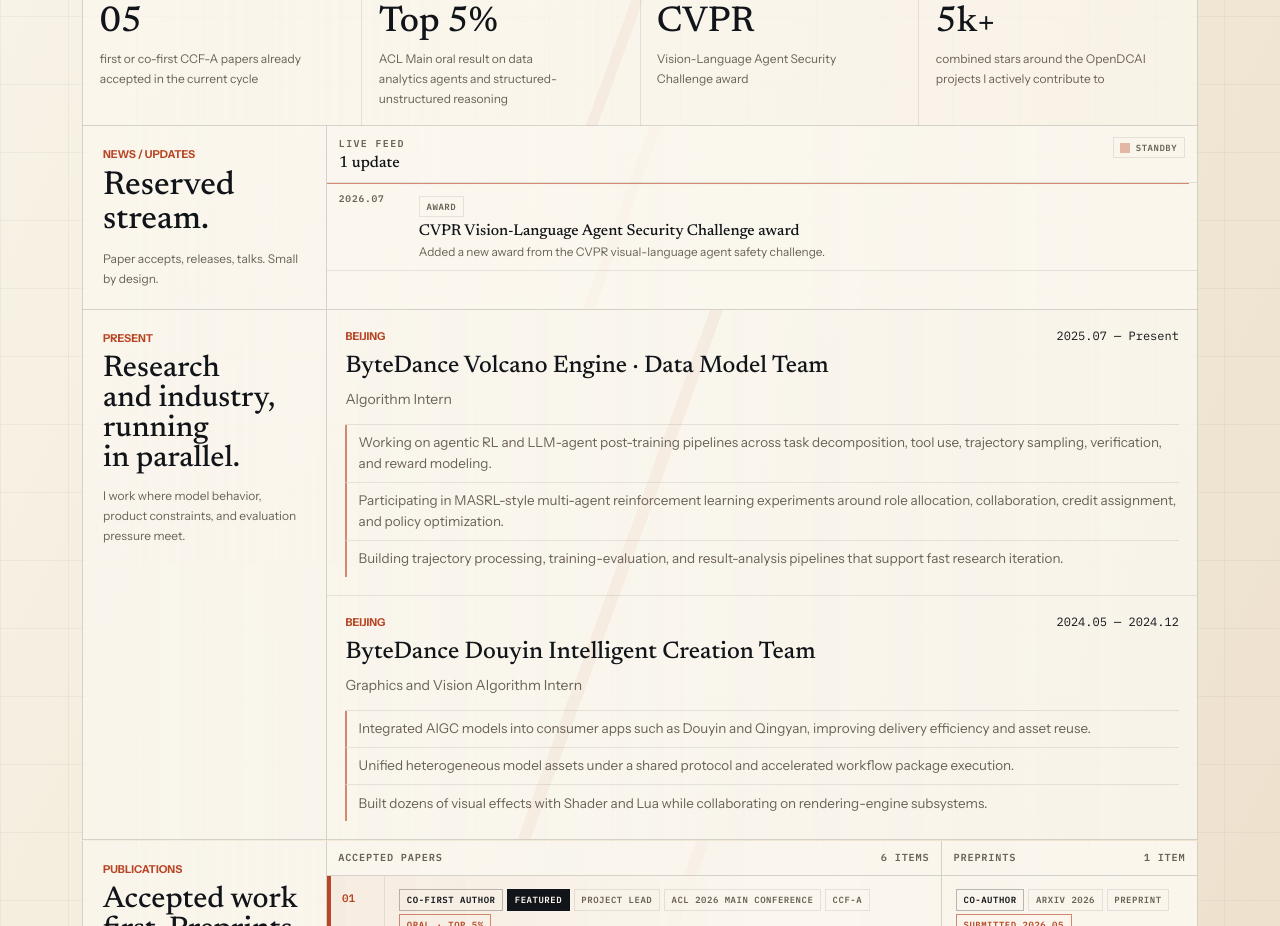
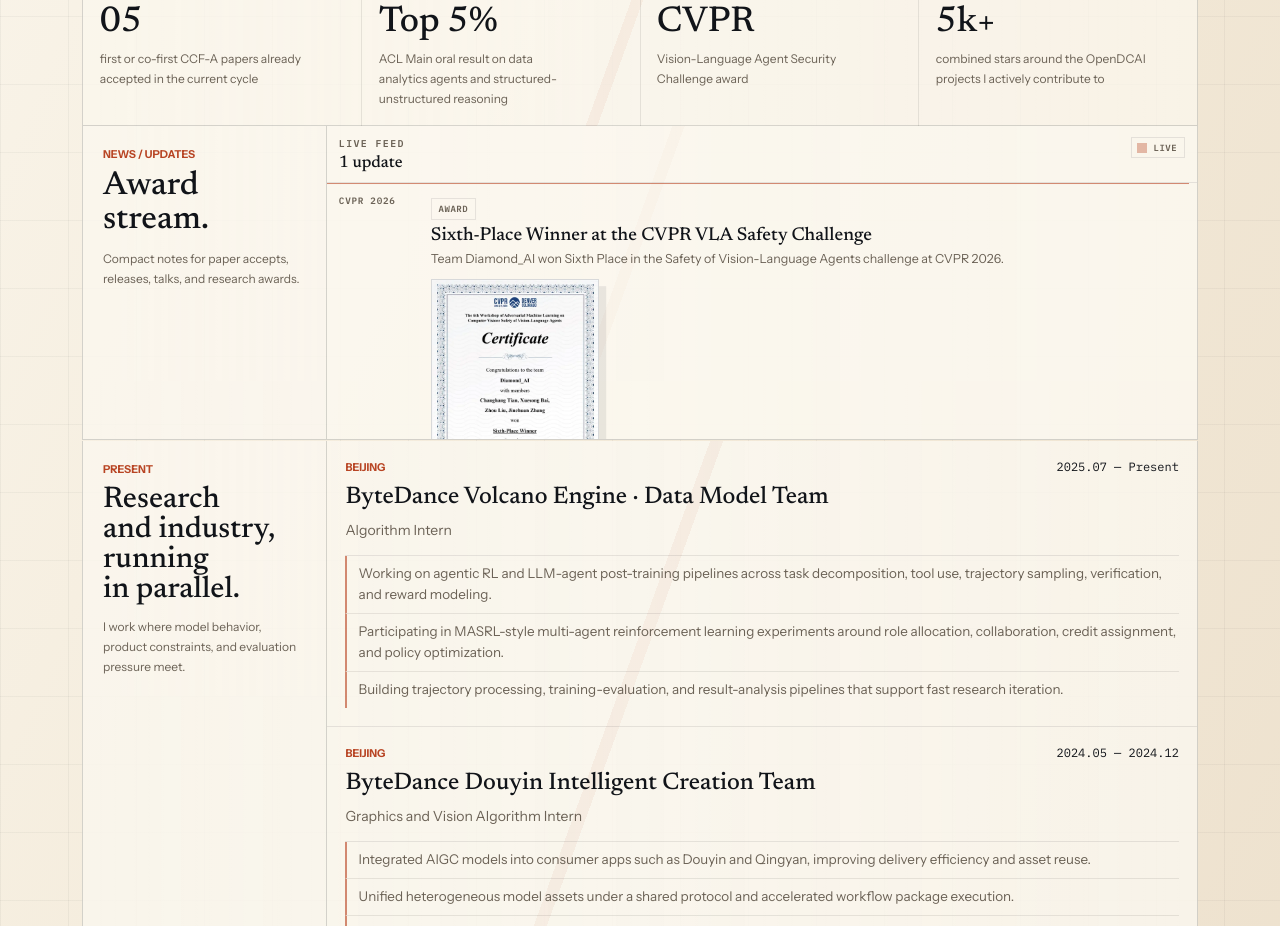
Before and after one commit to DeepThinkingZhouLiu/DeepThinkingZhouLiu.github.io, a React (Vite) app: page / in a window 1280 px wide. Shown: the part 800-1726 px from the top of the page. Built offline with nearby package versions, Linux system fonts and the light colour scheme.

Commit message:
Show CVPR award certificate in news

```diff
--- a/src/components/NewsUpdates.tsx
+++ b/src/components/NewsUpdates.tsx
@@ -31,6 +31,7 @@
 
       const select = gsap.utils.selector(root)
       const cards = select('.news-card')
+      const certificate = select('.news-certificate')
       const liveDot = select('.news-live-dot')
       const scan = select('.news-scan')
       const mm = gsap.matchMedia()
@@ -41,8 +42,16 @@
         if (cards.length) {
           gsap.fromTo(
             cards,
-            { x: -10, autoAlpha: 0.42 },
-            { x: 0, autoAlpha: 1, duration: 0.55, stagger: 0.07, ease: 'power2.out', delay: 0.08 },
+            { x: -16, autoAlpha: 0.42 },
+            { x: 0, autoAlpha: 1, duration: 0.62, stagger: 0.07, ease: 'power2.out', delay: 0.08 },
+          )
+        }
+
+        if (certificate.length) {
+          gsap.fromTo(
+            certificate,
+            { autoAlpha: 0, rotate: -2.5, scale: 0.94, y: 10 },
+            { autoAlpha: 1, rotate: 0, scale: 1, y: 0, duration: 0.74, ease: 'back.out(1.4)', delay: 0.18 },
           )
         }
 
@@ -76,10 +85,10 @@
       <div className="section-intro news-intro">
         <p className="text-[0.68rem] font-bold uppercase text-accent">News / Updates</p>
         <h2 id="news-title" className="mt-2 text-balance font-display text-3xl leading-[1] text-ink">
-          Reserved stream.
+          Award stream.
         </h2>
         <p className="mt-3 text-pretty text-xs leading-5 text-muted">
-          Paper accepts, releases, talks. Small by design.
+          Compact notes for paper accepts, releases, talks, and research awards.
         </p>
       </div>
 
@@ -93,7 +102,7 @@
           </div>
           <span className="news-live-badge">
             <span className="news-live-dot" aria-hidden="true" />
-            standby
+            live
           </span>
         </div>
 
@@ -118,6 +127,9 @@
                     <span className="news-tag">{item.kind ?? 'note'}</span>
                     <h3 className="news-item-title">{item.title}</h3>
                     {item.detail ? <p className="news-item-detail">{item.detail}</p> : null}
+                    {item.image ? (
+                      <img className="news-certificate" src={item.image.src} alt={item.image.alt} loading="lazy" />
+                    ) : null}
                   </div>
                 </a>
               ) : (
@@ -127,6 +139,9 @@
                     <span className="news-tag">{item.kind ?? 'note'}</span>
                     <h3 className="news-item-title">{item.title}</h3>
                     {item.detail ? <p className="news-item-detail">{item.detail}</p> : null}
+                    {item.image ? (
+                      <img className="news-certificate" src={item.image.src} alt={item.image.alt} loading="lazy" />
+                    ) : null}
                   </div>
                 </article>
               ),
--- a/src/content/news.ts
+++ b/src/content/news.ts
@@ -3,15 +3,24 @@
   title: string
   detail?: string
   href?: string
+  image?: {
+    src: string
+    alt: string
+  }
   kind?: 'paper' | 'release' | 'talk' | 'award' | 'note'
 }
 
 // Keep newest items first. Leave this empty until there is something public to announce.
 export const newsUpdates: NewsUpdate[] = [
   {
-    date: '2026.07',
-    title: 'CVPR Vision-Language Agent Security Challenge award',
-    detail: 'Added a new award from the CVPR visual-language agent safety challenge.',
+    date: 'CVPR 2026',
+    title: 'Sixth-Place Winner at the CVPR VLA Safety Challenge',
+    detail:
+      'Team Diamond_AI won Sixth Place in the Safety of Vision-Language Agents challenge at CVPR 2026.',
+    image: {
+      src: '/news/cvpr-vla-security-award.webp',
+      alt: 'Certificate for Team Diamond_AI winning sixth place at the CVPR Vision-Language Agent Safety Challenge',
+    },
     kind: 'award',
   },
 ]
--- a/src/index.css
+++ b/src/index.css
@@ -687,7 +687,7 @@
   margin-top: 0.18rem;
   color: var(--color-ink);
   font-family: var(--font-display);
-  font-size: 1rem;
+  font-size: 1.05rem;
   line-height: 1;
 }
 
@@ -703,7 +703,7 @@
 
 .news-scroll {
   position: relative;
-  max-height: 9rem;
+  max-height: 16rem;
   overflow-y: auto;
   overscroll-behavior: contain;
   padding-right: 0;
@@ -725,12 +725,12 @@
   position: relative;
   z-index: 1;
   display: grid;
-  grid-template-columns: 4.25rem minmax(0, 1fr);
+  grid-template-columns: 5rem minmax(0, 1fr);
   gap: 0.75rem;
   border: 0;
   border-bottom: 1px solid var(--rule-soft);
   background: transparent;
-  padding: 0.58rem 0.76rem;
+  padding: 0.7rem 0.76rem;
   box-shadow: none;
 }
 
@@ -759,7 +759,7 @@
 .news-date {
   color: var(--color-muted);
   font-family: var(--font-mono);
-  font-size: 0.6rem;
+  font-size: 0.58rem;
   font-weight: 700;
   letter-spacing: 0.08em;
   text-transform: uppercase;
@@ -769,7 +769,7 @@
   margin-top: 0.38rem;
   color: var(--color-ink);
   font-family: var(--font-display);
-  font-size: 0.98rem;
+  font-size: clamp(1.05rem, 1.45vw, 1.32rem);
   line-height: 1.06;
   text-wrap: balance;
 }
@@ -777,8 +777,18 @@
 .news-item-detail {
   margin-top: 0.24rem;
   color: var(--color-muted);
-  font-size: 0.74rem;
+  font-size: 0.78rem;
   line-height: 1.45;
+}
+
+.news-certificate {
+  display: block;
+  width: min(100%, 10.5rem);
+  margin-top: 0.72rem;
+  border: 1px solid var(--rule);
+  background: white;
+  box-shadow: 0.45rem 0.45rem 0 rgb(17 20 25 / 0.08);
+  transform-origin: 50% 20%;
 }
 
 .project-stage {
```
Also changed, not shown: public/news/cvpr-vla-security-award.webp (added).
